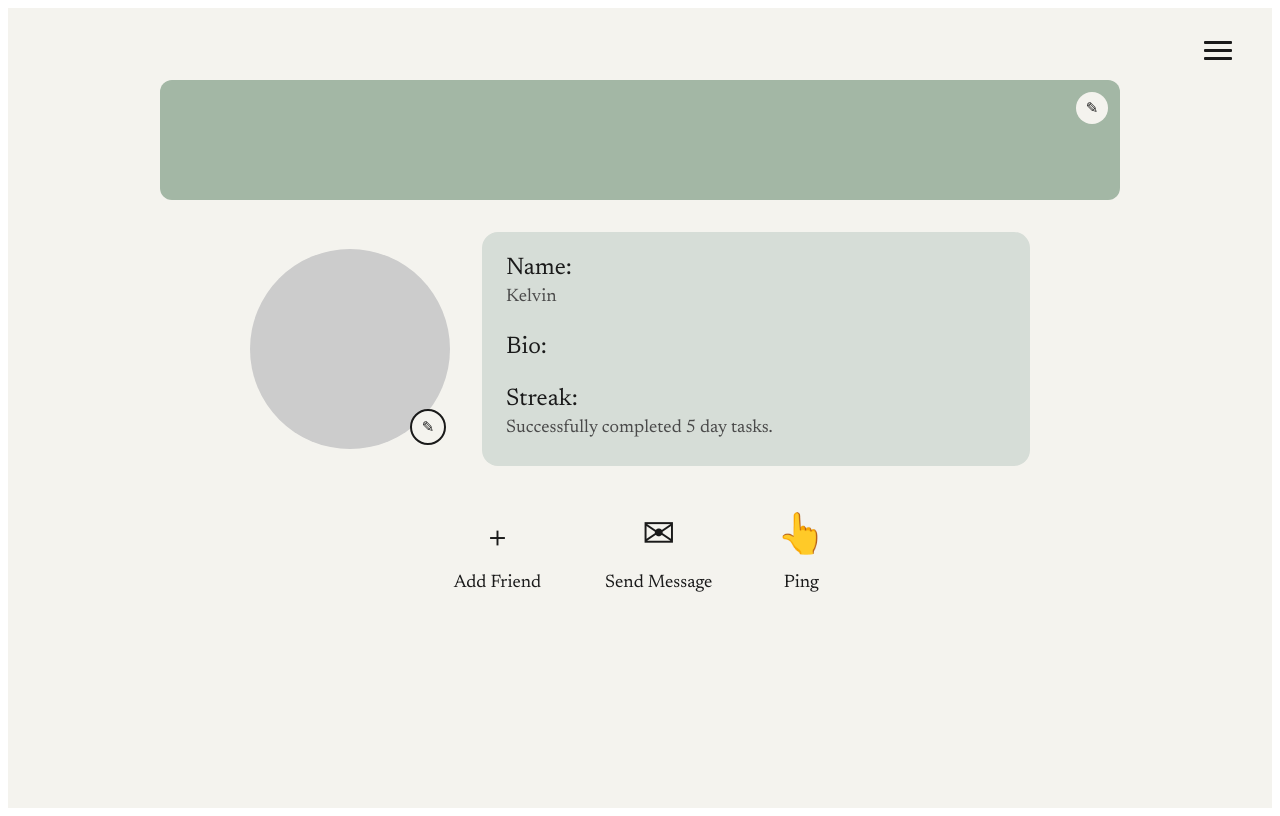
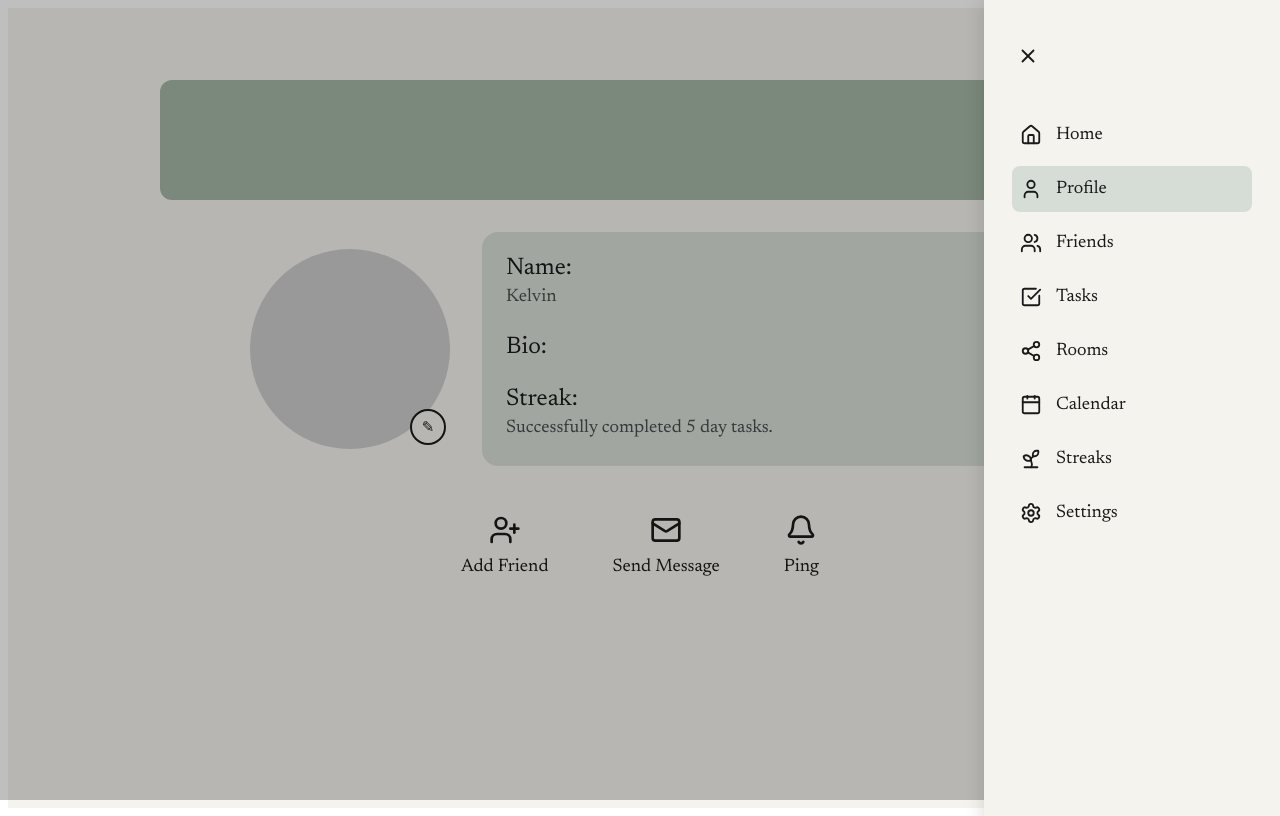
Before and after one commit to iopkelvin/Grove, a React (Vite) app in the folder frontend/: page /profile in a window 1280 px wide. Both pictures are taken after a click on the button "Open menu". Built offline with nearby package versions, Linux system fonts and the light colour scheme.

Commit message:
add menu

```diff
--- a/frontend/package.json
+++ b/frontend/package.json
@@ -10,6 +10,7 @@
     "lint:colors": "stylelint 'src/**/*.css' --config stylelint.config.cjs --allow-empty-input"
   },
   "dependencies": {
+    "lucide-react": "^1.28.0",
     "react": "^18.3.1",
     "react-dom": "^18.3.1",
     "react-router-dom": "^6.30.4"
--- a/frontend/src/components/MenuIcon.jsx
+++ b/frontend/src/components/MenuIcon.jsx
@@ -1,9 +1,21 @@
+import { useState } from "react";
+import MenuPanel from "./MenuPanel";
+
 export default function MenuIcon() {
+  const [isOpen, setIsOpen] = useState(false);
+
   return (
-    <button className="menu-icon" aria-label="Open menu">
-      <span></span>
-      <span></span>
-      <span></span>
-    </button>
+    <>
+      <button
+        className="menu-icon"
+        aria-label="Open menu"
+        onClick={() => setIsOpen(true)}
+      >
+        <span></span>
+        <span></span>
+        <span></span>
+      </button>
+      <MenuPanel isOpen={isOpen} onClose={() => setIsOpen(false)} />
+    </>
   );
 }
--- /dev/null
+++ b/frontend/src/components/MenuPanel.jsx
@@ -0,0 +1,51 @@
+import { useEffect } from "react";
+import { Link, useLocation } from "react-router-dom";
+import { X, Home, User, Users, CheckSquare, Share2, Calendar, Sprout, Settings } from "lucide-react";
+
+const navItems = [
+  { label: "Home", path: "/", icon: Home },
+  { label: "Profile", path: "/profile", icon: User },
+  { label: "Friends", path: "/friends", icon: Users },
+  { label: "Tasks", path: "/tasks", icon: CheckSquare },
+  { label: "Rooms", path: "/rooms", icon: Share2 },
+  { label: "Calendar", path: "/calendar", icon: Calendar },
+  { label: "Streaks", path: "/streaks", icon: Sprout },
+  { label: "Settings", path: "/settings", icon: Settings },
+];
+
+export default function MenuPanel({ isOpen, onClose }) {
+  const location = useLocation();
+
+  useEffect(() => {
+    function handleEscape(e) {
+      if (e.key === "Escape") onClose();
+    }
+    if (isOpen) document.addEventListener("keydown", handleEscape);
+    return () => document.removeEventListener("keydown", handleEscape);
+  }, [isOpen, onClose]);
+
+  if (!isOpen) return null;
+
+  return (
+    <>
+      <div className="menu-overlay" onClick={onClose} />
+      <nav className="menu-panel">
+        <button className="menu-close" onClick={onClose} aria-label="Close menu">
+          <X size={22} />
+        </button>
+
+        {navItems.map(({ label, path, icon: Icon }) => (
+          <Link
+            key={label}
+            to={path}
+            className={`menu-item ${location.pathname === path ? "menu-item-active" : ""}`}
+            onClick={onClose}
+          >
+            <Icon size={22} />
+            <span>{label}</span>
+          </Link>
+        ))}
+      </nav>
+    </>
+  );
+}
--- a/frontend/src/pages/Profile.jsx
+++ b/frontend/src/pages/Profile.jsx
@@ -2,6 +2,7 @@ import { useUser } from "../context/UserContext";
 import MenuIcon from "../components/MenuIcon";
 import Banner from "../components/Banner";
 import ProfilePicture from "../components/ProfilePicture";
+import { UserPlus, Mail, Bell } from "lucide-react";
 
 function Profile() {
   const { user, loading } = useUser();
@@ -34,15 +35,15 @@ function Profile() {
         </div>
         <div className="profile-actions">
           <button className="profile-action">
-            <span>+</span>
+            <UserPlus size={32} />
             <p>Add Friend</p>
           </button>
           <button className="profile-action">
-            <span>✉</span>
+            <Mail size={32} />
             <p>Send Message</p>
           </button>
           <button className="profile-action">
-            <span>👆</span>
+            <Bell size={32} />
             <p>Ping</p>
           </button>
         </div>
--- a/frontend/src/styles/nav.css
+++ b/frontend/src/styles/nav.css
@@ -1,5 +1,4 @@
 /* ── Menu icon (hamburger) ── */
-/* fixed to top-right corner of every page */
 .menu-icon {
   position: fixed;
   top: 40px;
@@ -28,3 +27,77 @@
 .menu-icon:hover span {
   opacity: 0.6;
 }
+
+/* ── Overlay ── */
+/* dims the page behind the menu, click to close */
+.menu-overlay {
+  position: fixed;
+  top: 0;
+  left: 0;
+  width: 100%;
+  height: 100%;
+  background-color: rgba(0, 0, 0, 0.25);
+  z-index: 10;
+}
+
+/* ── Slide-in panel ── */
+.menu-panel {
+  position: fixed;
+  top: 0;
+  right: 0;
+  height: 100%;
+  width: 240px;
+  background-color: var(--color-page-background);
+  box-shadow: -4px 0 16px rgba(0, 0, 0, 0.1);
+  z-index: 11;
+  display: flex;
+  flex-direction: column;
+  gap: 8px;
+  padding: 40px 28px;
+}
+
+/* ── Close button ── */
+.menu-close {
+  display: flex;
+  align-items: center;
+  justify-content: center;
+  width: 32px;
+  height: 32px;
+  background: none;
+  border: none;
+  cursor: pointer;
+  color: var(--color-text-primary);
+  margin-bottom: 32px;
+  padding: 0;
+}
+
+.menu-close:hover {
+  opacity: 0.6;
+}
+
+/* ── Menu item ── */
+.menu-item {
+  display: flex;
+  align-items: center;
+  gap: 14px;
+  text-decoration: none;
+  color: var(--color-text-primary);
+  font-family: var(--font-family-base);
+  font-size: var(--font-size-body);
+  padding: 12px 8px;
+  border-radius: 8px;
+  transition: background-color 0.15s ease;
+}
+
+.menu-item:hover {
+  background-color: var(--color-card-background);
+}
+
+.menu-item span {
+  text-decoration: none;
+}
+
+.menu-item-active {
+  background-color: var(--color-card-background);
+  font-weight: var(--font-weight-title);
+}
```
Also changed, not shown: 1 other file (tests, documents, lock files or other folders).
